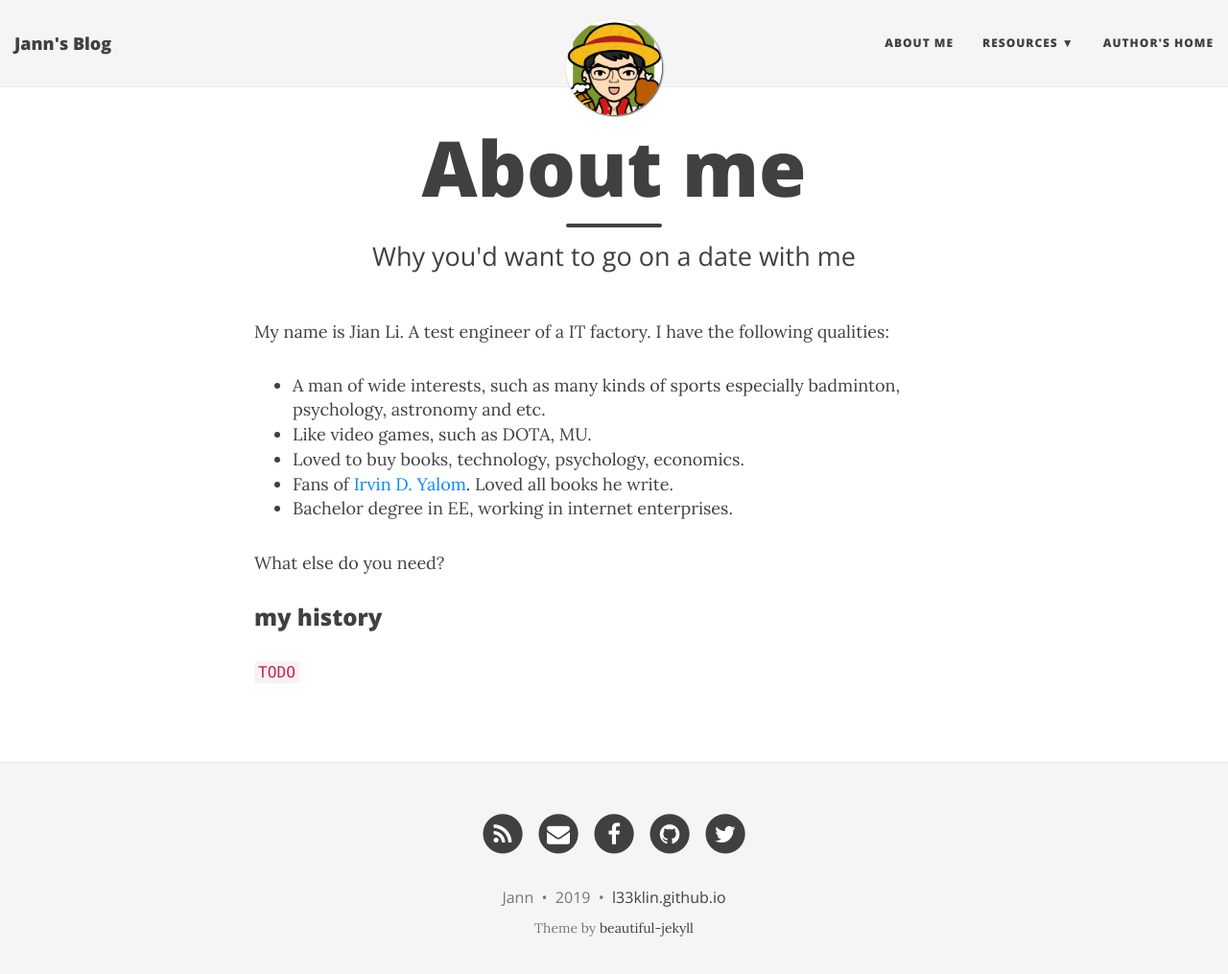
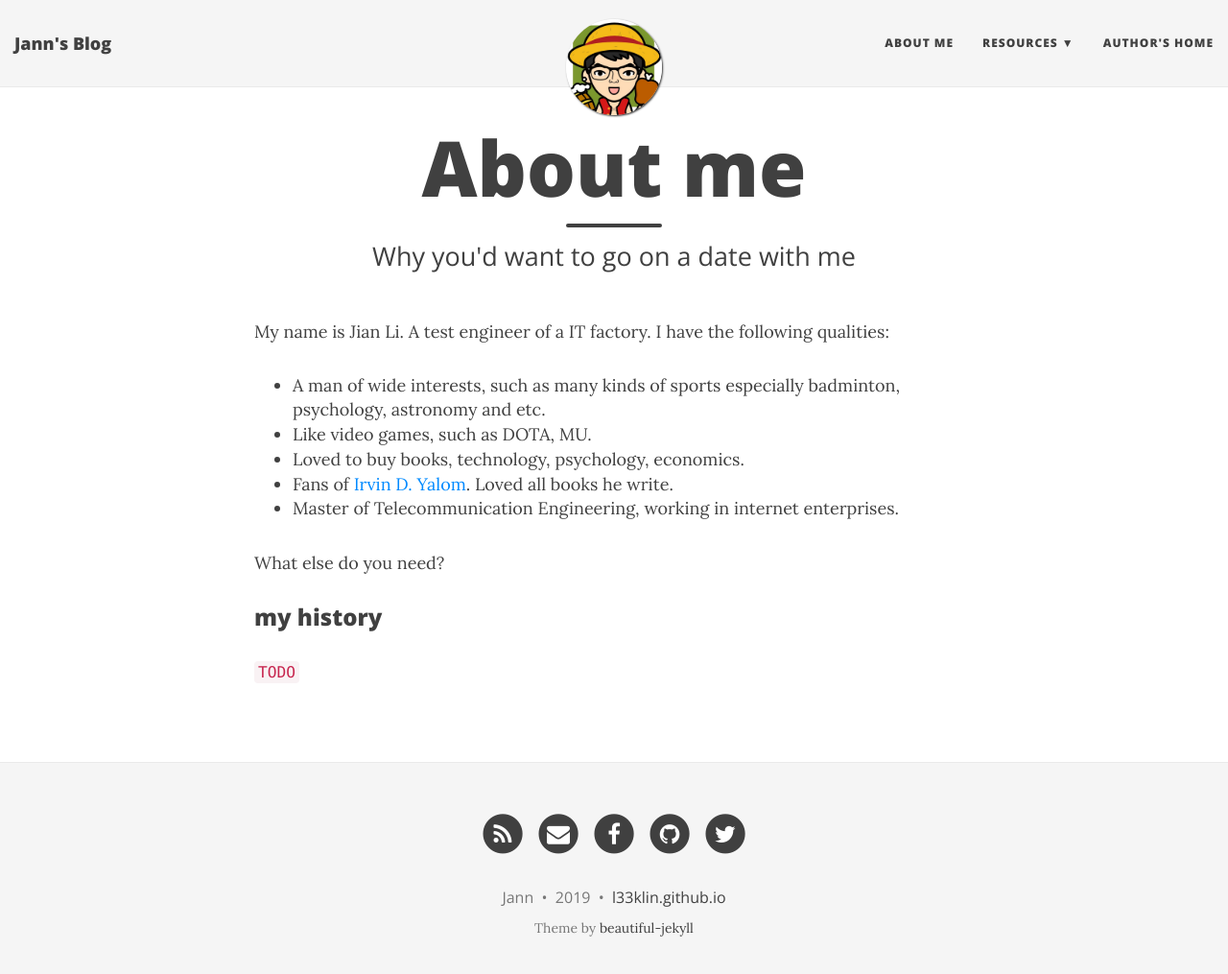
Before and after one commit to l33klin/l33klin.github.io, a Jekyll site: the page built from aboutme.md, in a window 1280 px wide and 1028 px high. Shown: the top 1015 px of the window at 96% size. Built offline with Jekyll 4.4.1, drawn with Linux system fonts in a browser that asks for light colours; nearby versions of some CDN libraries.

Commit message:
update readme

```diff
--- a/aboutme.md
+++ b/aboutme.md
@@ -10,7 +10,7 @@ My name is Jian Li. A test engineer of a IT factory. I have the following qualit
 - Like video games, such as DOTA, MU.
 - Loved to buy books, technology, psychology, economics.
 - Fans of [Irvin D. Yalom](https://en.wikipedia.org/wiki/Irvin_D._Yalom). Loved all books he write.
-- Bachelor degree in EE, working in internet enterprises.
+- Master of Telecommunication Engineering, working in internet enterprises.
 
 What else do you need?
 
```
